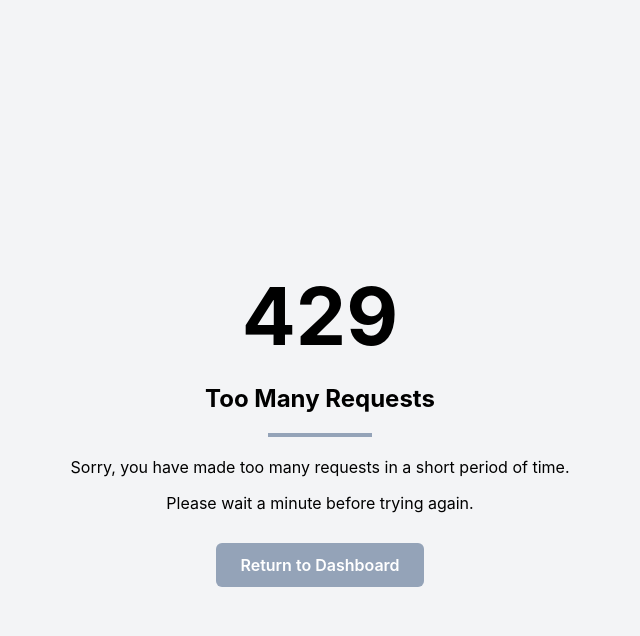
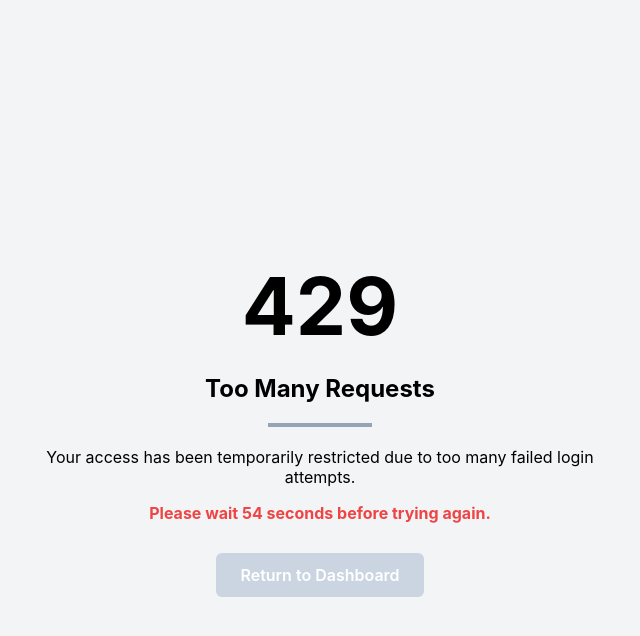
Before and after one commit to DevishaV-23/IT_Asset_Manager, a Flask app: template templates/errors/429.html in a window 1280 px wide. Shown: the top 636 px of the page, without its empty margins (320-960 px from the left). Run offline with Flask 3, Linux system fonts and the light colour scheme; the template is opened without the code that fills it, so the values that code supplies are empty.

Commit message:
error page

```diff
--- a/templates/errors/429.html
+++ b/templates/errors/429.html
@@ -14,21 +14,49 @@
         <h1 style="font-size: 5rem; margin-bottom: 0;">429</h1>
         <h2 style="margin-bottom: 20px;">Too Many Requests</h2>
         <hr style="width: 100px; border: 2px solid #94a3b8; margin: 0 auto 20px auto;">
-        <p>Sorry, you have made too many requests in a short period of time.</p>
-        <p style="margin-bottom: 30px;">Please wait a minute before trying again.</p>
-        <a href="{{ url_for('assets.dashboard') }}"
+
+        <p>Your access has been temporarily restricted due to too many failed login attempts.</p>
+
+        <p style="margin-bottom: 30px; font-weight: bold; color: #ef4444;">
+            Please wait <span id="timer">60</span> seconds before trying again.
+        </p>
+
+        <a id="dashboard-btn" href="{{ url_for('assets.dashboard') }}"
            style="
                 display: inline-block;
                 padding: 12px 24px;
-                background-color: #94a3b8;
+                background-color: #cbd5e1; /* Grayed out initially */
                 color: white;
                 text-decoration: none;
                 border-radius: 6px;
                 font-weight: 600;
-                transition: background-color 0.2s;
+                pointer-events: none; /* Disables clicking */
+                cursor: not-allowed;
+                transition: background-color 0.3s;
            ">
             Return to Dashboard
         </a>
     </div>
 </div>
+
+<script>
+    // 60-second countdown logic
+    let timeLeft = 60;
+    const timerElement = document.getElementById('timer');
+    const btn = document.getElementById('dashboard-btn');
+
+    const countdown = setInterval(() => {
+        timeLeft--;
+        timerElement.textContent = timeLeft;
+
+        if (timeLeft <= 0) {
+            clearInterval(countdown);
+            // Re-enable the button
+            timerElement.parentElement.innerHTML = "You may now try again.";
+            btn.style.backgroundColor = "#94a3b8"; // Original color
+            btn.style.pointerEvents = "auto";
+            btn.style.cursor = "pointer";
+        }
+    }, 1000);
+</script>
 {% endblock %}
```
